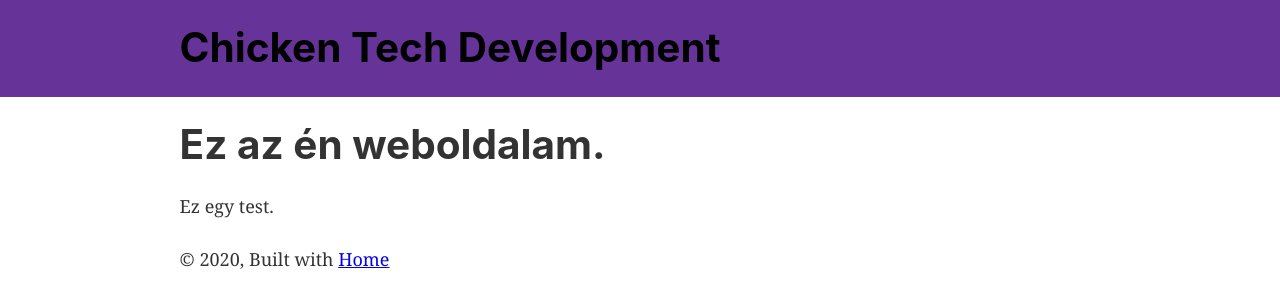
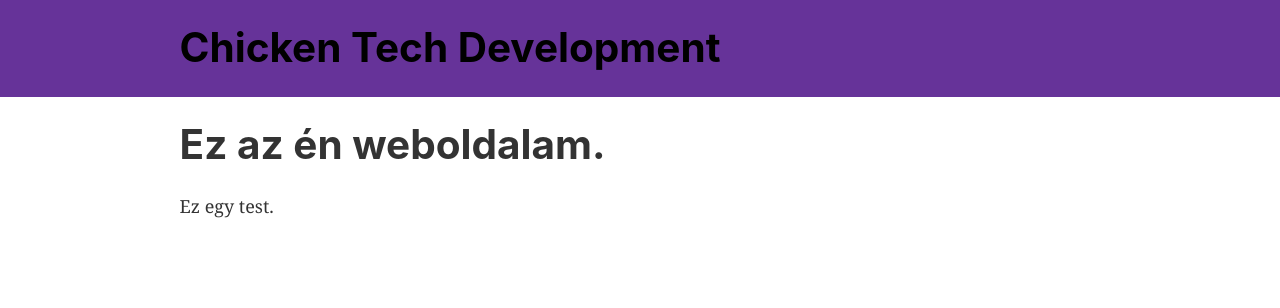
Before and after one commit to Barigamb738/testwebpage, a Gatsby site: page / in a window 1280 px wide. Built offline with nearby package versions, Linux system fonts and the light colour scheme; Gatsby itself is replaced by a stand-in of ours.

Commit message:
Update layout.js

```diff
--- a/src/components/layout.js
+++ b/src/components/layout.js
@@ -34,11 +34,6 @@
         }}
       >
         <main>{children}</main>
-        <footer>
-          © {new Date().getFullYear()}, Built with
-          {` `}
-          <a href="https://testingwebsite2.gtsb.io">Home</a>
-        </footer>
       </div>
     </>
   )
```
